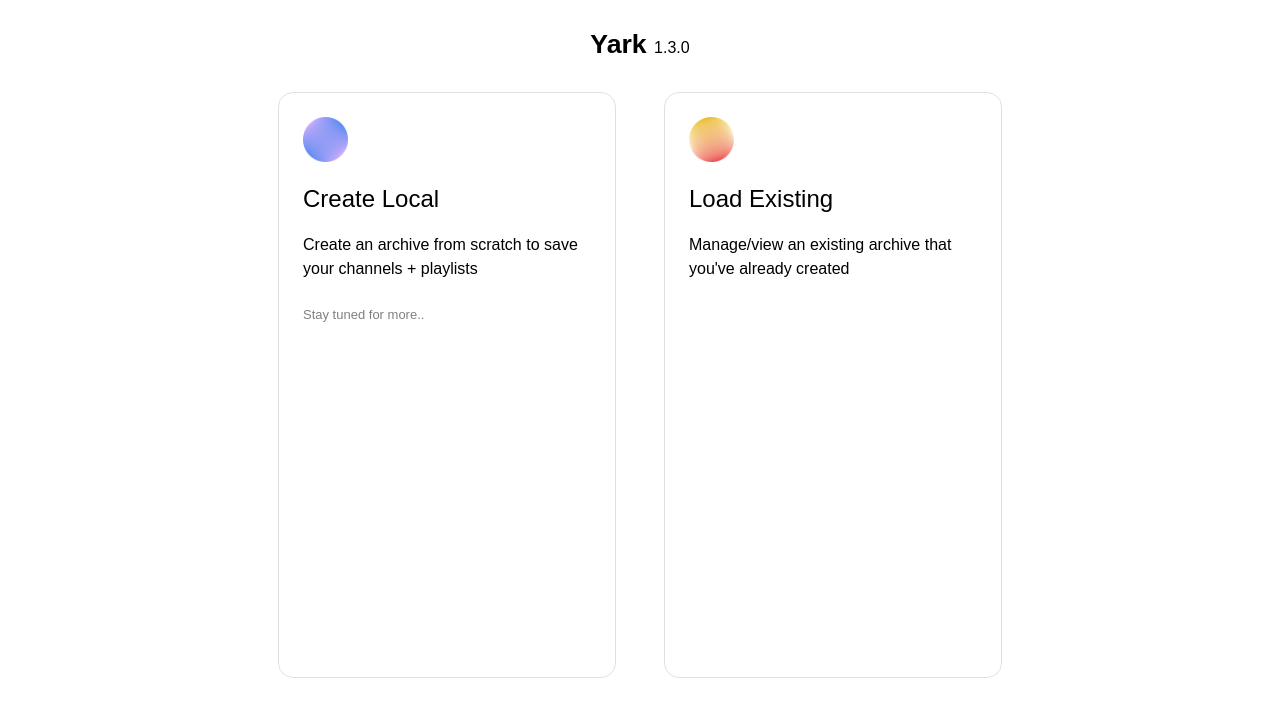
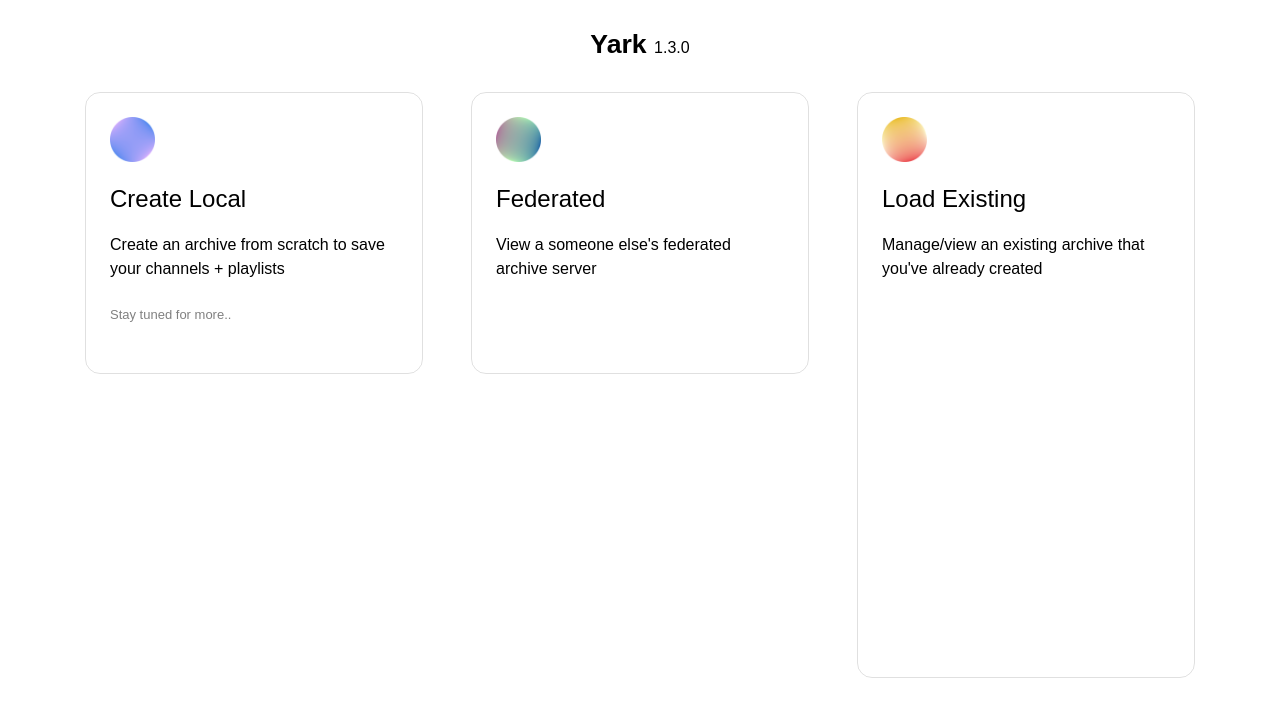
Before and after one commit to Owez/yark, a SvelteKit app in the folder yark-pages/: page / in a window 1280 px wide. Shown: the top 716 px of the page. Built offline with nearby package versions, Linux system fonts and the light colour scheme; a web font is replaced by a local one.

Commit message:
Federated card wip

```diff
--- a/yark-pages/src/components/Card.svelte
+++ b/yark-pages/src/components/Card.svelte
@@ -1,24 +1,40 @@
 <script lang="ts">
-	export let width: string = '10rem';
-	export let height: string = '10rem';
-	export let scroll: boolean = false;
-
-	let style = `width: ${width};height: ${height};`;
-	if (scroll) {
-		style += 'overflow-y: auto;';
-	}
+	export let overflow: boolean = false;
+	export let startCard: boolean = true;
+	export let startCardHalf: boolean = true;
 </script>
 
-<div class="card" {style}>
+<div class="card" class:overflow class:start-card={startCard} class:start-card-half={startCardHalf}>
 	<slot />
 </div>
 
 <style lang="scss">
+	$start-card-height-full: 70vh;
+	$margin: 1.5rem;
+
 	.card {
-		margin: 1.5rem;
+		margin: $margin;
 		border: 1px solid rgba($color: #000000, $alpha: 0.12);
 		border-radius: 15px;
 		padding: 1.5rem;
 		padding-bottom: 0;
 	}
+
+	.overflow {
+		overflow-y: auto;
+	}
+
+	.default {
+		width: 10rem;
+		height: 10rem;
+	}
+
+	.start-card {
+		width: 18rem;
+		height: $start-card-height-full;
+	}
+
+	.start-card-half {
+		height: calc($start-card-height-full / 2 - $margin);
+	}
 </style>
--- a/yark-pages/src/components/start/LoadList.svelte
+++ b/yark-pages/src/components/start/LoadList.svelte
@@ -7,6 +7,7 @@
 
 	/**
 	 * Gets most recent archives up to the count
+	 * @param recents Archive list to use in computation
 	 */
 	function getArchives(recents: Archive[]): Archive[] {
 		return recents.slice().reverse().slice(0, count);
--- a/yark-pages/src/components/start/LoadListArchive.svelte
+++ b/yark-pages/src/components/start/LoadListArchive.svelte
@@ -31,7 +31,7 @@
 </script>
 
 <button on:click={() => loadArchive(archive.path)}>
-	<p>{archive.getName()}</p>
+	<p class="archive-name">{archive.getName()}</p>
 	{#await checkArchiveExists(archive) then exists}
 		{#if !exists}
 			<p title="This isn't a valid archive">❌</p>
@@ -59,4 +59,11 @@
 		display: flex;
 		justify-content: space-between;
 	}
+
+	.archive-name {
+		max-width: 15rem;
+		overflow: hidden;
+		white-space: nowrap;
+		text-overflow: ellipsis;
+	}
 </style>
--- a/yark-pages/src/components/start/StartCard.svelte
+++ b/yark-pages/src/components/start/StartCard.svelte
@@ -5,14 +5,13 @@
 	export let title: string = 'Start Card';
 	export let description: string =
 		'This is an example of a start card which is part of the Yark design';
-	export let link: string = '/';
+	export let href: string = '/';
 	export let ballKind: number;
-	export let width: string = '18rem';
-	export let height: string = '70vh';
+	export let half: boolean = false;
 </script>
 
-<Card {width} {height} scroll={true}>
-	<a href={link} class="invis">
+<Card startCard startCardHalf={half}>
+	<a {href} class="invis">
 		<div>
 			<StartCardHeader {title} {description} {ballKind} />
 		</div>
--- a/yark-pages/src/components/start/StartCreate.svelte
+++ b/yark-pages/src/components/start/StartCreate.svelte
@@ -5,8 +5,9 @@
 <StartCard
 	title="Create Local"
 	description="Create an archive from scratch to save your channels + playlists"
-	link="/create/local"
+	href="/create/local"
 	ballKind={0}
+	half
 >
 	<p class="update">Stay tuned for more..</p>
 </StartCard>
--- /dev/null
+++ b/yark-pages/src/components/start/StartFederated.svelte
@@ -0,0 +1,11 @@
+<script lang="ts">
+	import StartCard from './StartCard.svelte';
+</script>
+
+<StartCard
+	title="Federated"
+	description="View a someone else's federated archive server"
+	href="/load/federated"
+	ballKind={2}
+	half
+/>
--- a/yark-pages/src/components/start/StartLoad.svelte
+++ b/yark-pages/src/components/start/StartLoad.svelte
@@ -6,7 +6,7 @@
 <StartCard
 	title="Load Existing"
 	description="Manage/view an existing archive that you've already created"
-	link="/load"
+	href="/load/local"
 	ballKind={1}
 >
 	<div class="list"><LoadList /></div>
--- a/yark-pages/src/routes/(start)/+page.svelte
+++ b/yark-pages/src/routes/(start)/+page.svelte
@@ -1,10 +1,12 @@
 <script lang="ts">
 	import StartCreate from '../../components/start/StartCreate.svelte';
+	import StartFederated from '../../components/start/StartFederated.svelte';
 	import StartLoad from '../../components/start/StartLoad.svelte';
 </script>
 
 <div class="cards">
 	<StartCreate />
+	<StartFederated />
 	<StartLoad />
 </div>
 
--- a/yark-pages/src/routes/(start)/load/+page.svelte
+++ b/yark-pages/src/routes/(start)/load/local/+page.svelte
@@ -1,8 +1,8 @@
 <script lang="ts">
 	import { loadArchive } from '$lib/archive';
-	import Dropzone from '../../../components/Dropzone.svelte';
-	import LoadList from '../../../components/start/LoadList.svelte';
-	import StartCard from '../../../components/start/StartCard.svelte';
+	import Dropzone from '../../../../components/Dropzone.svelte';
+	import LoadList from '../../../../components/start/LoadList.svelte';
+	import StartCard from '../../../../components/start/StartCard.svelte';
 
 	let path: string;
 	$: loadArchive(path);
```
